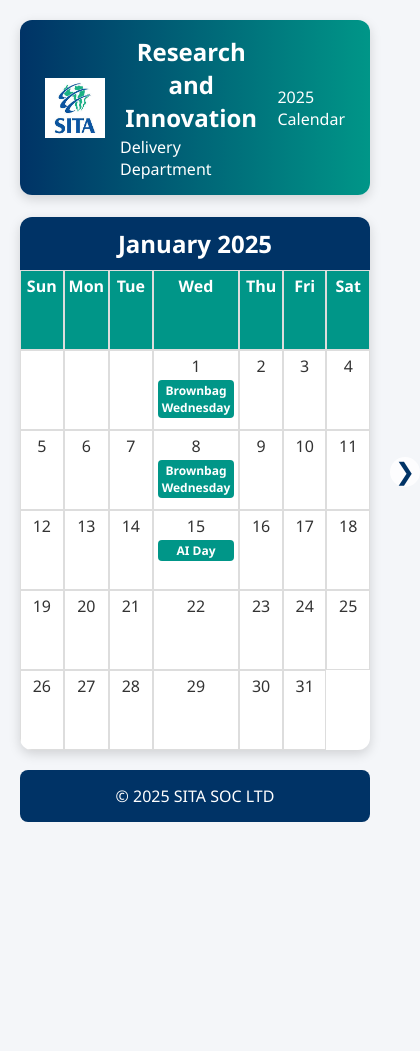
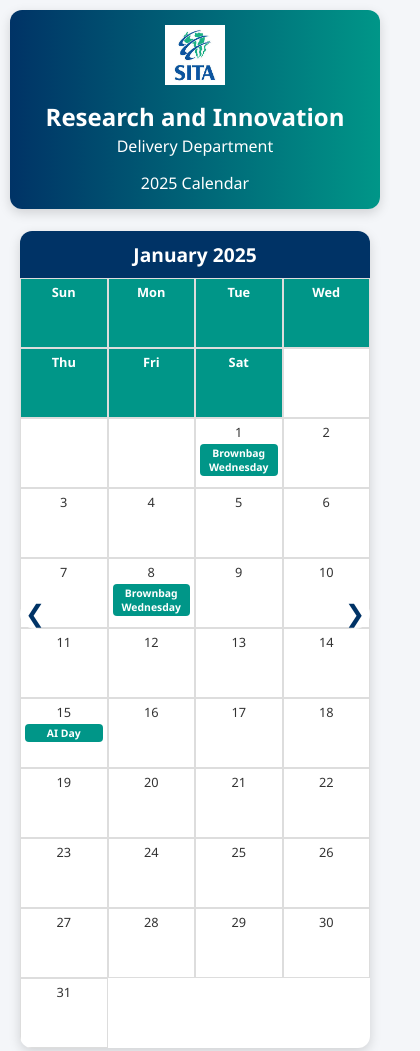
Before and after one commit to Elizabeth980928/R-I-Calender, a plain HTML site: page index.html in a window 390 px wide. Shown: the top 1051 px of the page, 420 px wide, since content can reach past the window. Before the commit the page ends 844 px from the top, so only its background shows below. Drawn offline with Linux system fonts and the light colour scheme.

Commit message:
Update index.html

```diff
--- a/index.html
+++ b/index.html
@@ -19,6 +19,8 @@
     justify-content: center;
     gap: 15px;
     margin-bottom: 20px;
+    flex-wrap: wrap; /* allows wrapping on small screens */
+    text-align: center;
   }
 
   header img {
@@ -29,13 +31,13 @@
     color: #003366;
     font-size: 1.5rem;
     margin: 0;
-    text-align: center;
   }
 
   .slider-wrapper {
     position: relative;
     max-width: 950px;
     margin: auto;
+    padding: 0 10px;
   }
 
   .month-card {
@@ -51,6 +53,7 @@
     color: #fff;
     margin: 0;
     padding: 10px 0;
+    font-size: 1.2rem;
   }
 
   .calendar-grid {
@@ -64,6 +67,7 @@
     padding: 4px;
     min-height: 70px;
     position: relative;
+    font-size: 0.9rem;
   }
 
   .calendar-grid .day-name {
@@ -77,11 +81,12 @@
     margin-top: 3px;
     background: #ffeb3b;
     color: #000;
-    font-size: 0.75rem;
+    font-size: 0.7rem;
     border-radius: 4px;
     padding: 2px 4px;
     cursor: pointer;
     transition: transform 0.2s, background 0.2s;
+    word-wrap: break-word;
   }
 
   .event:hover {
@@ -161,9 +166,24 @@
     background: #003366;
     color: #fff;
     border-radius: 8px;
+    font-size: 0.9rem;
   }
 
-  @media(max-width:500px){
+  /* ====================== RESPONSIVE ====================== */
+  @media(max-width: 900px){
+    header {
+      flex-direction: column;
+      text-align: center;
+    }
+    .prev { left: 10px; }
+    .next { right: 10px; }
+  }
+
+  @media(max-width: 700px){
+    body { padding: 10px; }
+    .calendar-grid { grid-template-columns: repeat(4, 1fr); }
+    .calendar-grid div { min-height: 60px; font-size: 0.8rem; }
+    .event { font-size: 0.65rem; }
     .arrow { font-size:1.5rem; width:30px; height:30px; line-height:28px; }
   }
 </style>
@@ -181,7 +201,7 @@
   margin: auto;
   box-shadow: 0 4px 12px rgba(0,0,0,0.15);
 ">
-  <div style="display:flex; align-items:center; gap:15px;">
+  <div style="display:flex; align-items:center; gap:15px; flex-wrap:wrap; justify-content:center;">
     <img src="sita.jfif" alt="SITA Logo" style="height:60px;">
     <div>
       <h1 style="margin:0; font-size:1.5rem; font-weight:700;color:white">Research and Innovation</h1>
@@ -192,7 +212,6 @@
 </header>
 
 </br>
-
 
 <div class="slider-wrapper">
   <div class="arrow prev">&#10094;</div>
@@ -235,9 +254,7 @@ function getBrownbagWednesdays(monthIdx){
 
 // Add other corporate events here per month
 const corporateEvents = {
-  "January":[
-    {name:"AI Day", date:15, venue:"Auditorium", organizer:"Tech Team", highlight:true}
-  ],
+  "January":[ {name:"AI Day", date:15, venue:"Auditorium", organizer:"Tech Team", highlight:true} ],
   "February":[
     {name:"Innovation Day", date:20, venue:"Main Hall", organizer:"Innovation Team", highlight:true},
     {name:"Cyber Security Day", date:28, venue:"Online", organizer:"Security Team", highlight:true}
@@ -250,33 +267,18 @@ const corporateEvents = {
     {name:"Incubation Launch", date:10, venue:"Startup Hub", organizer:"Incubation Team", highlight:true},
     {name:"World of Possibilities", date:18, venue:"Conference Room", organizer:"Outreach Team"}
   ],
-  "May":[
-    {name:"Women in Innovation", date:14, venue:"Main Hall", organizer:"Innovation Team", highlight:true}
-  ],
-  "June":[
-    {name:"Corporate Partnership Demo", date:5, venue:"Auditorium", organizer:"Partnership Team"}
-  ],
-  "July":[
-    {name:"Go Live Event", date:22, venue:"Online", organizer:"Tech Team"}
-  ],
+  "May":[ {name:"Women in Innovation", date:14, venue:"Main Hall", organizer:"Innovation Team", highlight:true} ],
+  "June":[ {name:"Corporate Partnership Demo", date:5, venue:"Auditorium", organizer:"Partnership Team"} ],
+  "July":[ {name:"Go Live Event", date:22, venue:"Online", organizer:"Tech Team"} ],
   "August":[
     {name:"Adjudication Application", date:11, venue:"Conference Room", organizer:"HR Team"},
     {name:"Capture Real Data", date:27, venue:"Tech Lab", organizer:"Data Team"}
   ],
-  "September":[
-    {name:"Innovation Day", date:19, venue:"Main Hall", organizer:"Innovation Team", highlight:true}
-  ],
-  "October":[
-    {name:"Cyber Security Day", date:14, venue:"Online", organizer:"Security Team"}
-  ],
-  "November":[
-    {name:"Internal Hackathon", date:7, venue:"Tech Lab", organizer:"Dev Team", highlight:true}
-  ],
-  "December":[
-    {name:"Incubation Launch", date:5, venue:"Startup Hub", organizer:"Incubation Team"}
-  ]
+  "September":[ {name:"Innovation Day", date:19, venue:"Main Hall", organizer:"Innovation Team", highlight:true} ],
+  "October":[ {name:"Cyber Security Day", date:14, venue:"Online", organizer:"Security Team"} ],
+  "November":[ {name:"Internal Hackathon", date:7, venue:"Tech Lab", organizer:"Dev Team", highlight:true} ],
+  "December":[ {name:"Incubation Launch", date:5, venue:"Startup Hub", organizer:"Incubation Team"} ]
 };
-
 
 function generateMonth(monthIdx){
   const container=document.getElementById("monthContainer");
```
